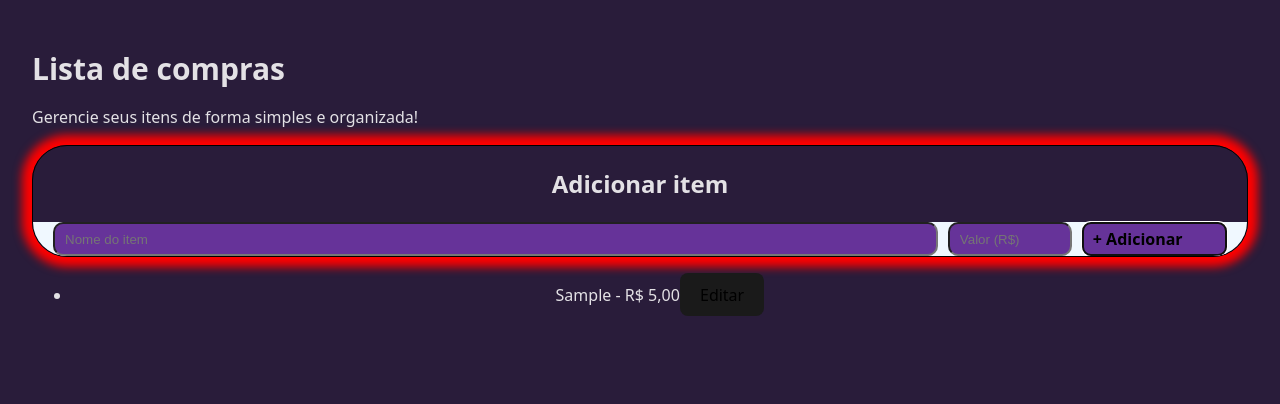
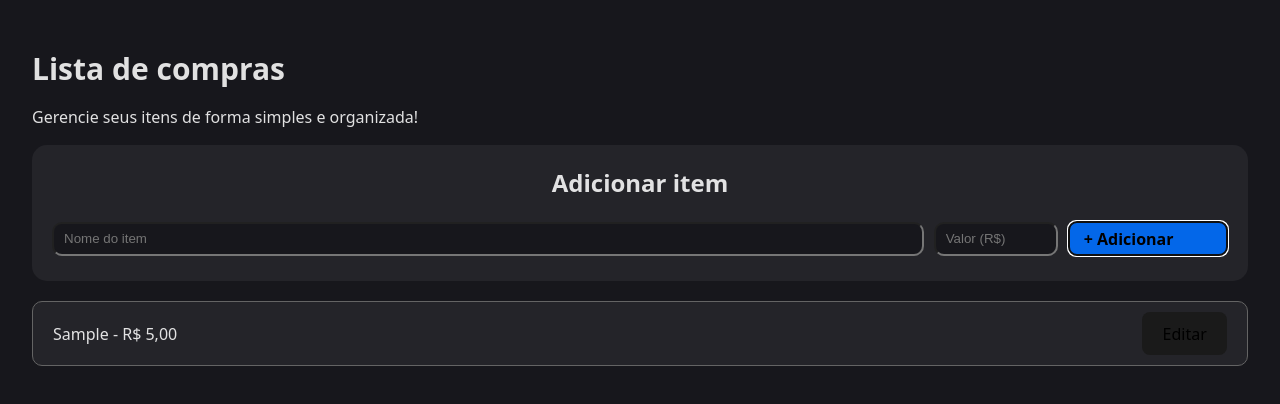
Before and after one commit to yohran1/listCompras, a React (Vite) app: page / in a window 1280 px wide. Both pictures are taken after typing "Sample", "5" into the empty fields and a click on the button "+ Adicionar". Shown: the top 404 px of the page. Built offline with nearby package versions, Linux system fonts and the light colour scheme.

Commit message:
Estiliazção na lista

```diff
--- a/src/App.css
+++ b/src/App.css
@@ -4,32 +4,37 @@
   min-height: 100vh;
   padding: 2rem;
   text-align: center;
-  background-color: rgba(56, 9, 117, 0.274);
+  background-color: #17171C;
 }
 header{
   text-align: start;
 }
 .boxAddItems{
-  border: 1px solid black;
-  box-shadow: 0px 0px 10px 10px red;
-  border-radius: 35px;
+  border-radius: 1%;
   overflow: hidden;
-
+  background-color: #242429;
+  border-radius: 15px;
 }
 .addItems{
-  background-color: aliceblue;
   display: flex;
   justify-content: space-between;
   align-items: center;
   align-content: center;
   padding: 0 20px;
+  margin-bottom: 25px;
 }
 .addItems input{
   width: 100%;
   height: 30px;
   border-radius: 10px;
-  background-color: rebeccapurple;
+  background-color: #17171C;
   padding: 0 10px;
+}
+.edit-mode{
+  width: 100%;
+  display: flex;
+  background-color: cadetblue;
+
 }
 .addItems input[type="number"]{
   width: 100px;
@@ -38,12 +43,11 @@ header{
 .addItems button{
   display: flex;
   align-items: center;
-  width: 190px;
-  padding: 5px;
+  width: 210px;
   margin-left: 10px;
-  height: 100%;
-  padding: 5px 10px;
-  background-color: rebeccapurple;
+  height: 35px;
+  padding: 5px 15px;
+  background-color:#0367E9 ;
   font-weight: bold;
   cursor: pointer;
 }
@@ -63,3 +67,31 @@ h1{
   margin-left: 10px;
   /* background-color: aquamarine; */
 }
+.itemsList{
+  margin-top: 20px;
+  border-radius: 10px;
+}
+.items{
+  display: flex;
+  justify-content: space-between;
+  align-items: center;
+  justify-content: center;
+  border-radius: 10px;
+  border: 1px solid rgb(100, 100, 100);
+  background-color: #242429;
+  overflow: hidden;
+}
+.items ul{
+  list-style-type: none;
+  padding: 0;
+  margin: 0;
+  width: 100%;
+
+}
+.view-mode, .edit-mode{
+  border-radius: 10px;
+  display: flex;
+  justify-content: space-between;
+  align-items: center;
+  padding: 10px 20px;
+}
```
